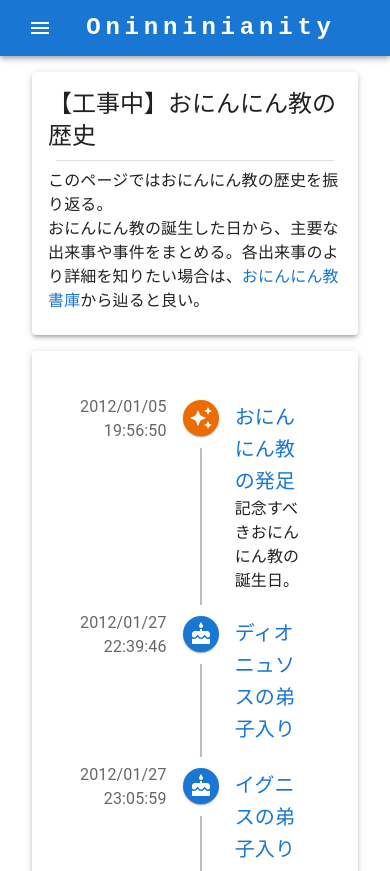
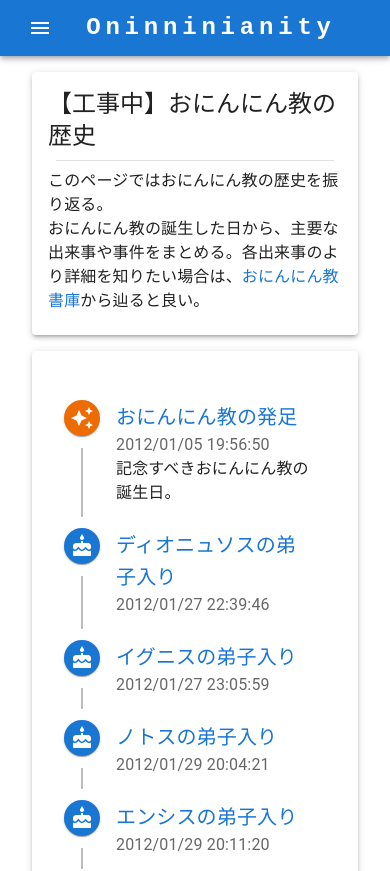
Before and after one commit to Rev-Schnabel/oninninkyo, a React (Create React App) app: page /history in a window 390 px wide. Shown: the top 871 px of the page. Built offline with nearby package versions, Linux system fonts and the light colour scheme.

Commit message:
For display on smartphones, the date is also displayed on the right side.

```diff
--- a/src/history/historyTimeline.tsx
+++ b/src/history/historyTimeline.tsx
@@ -3,15 +3,12 @@ import React from "react";
 import {
   Timeline,
   TimelineItem,
+  timelineItemClasses,
   TimelineSeparator,
   TimelineConnector,
   TimelineContent,
   TimelineDot
 } from '@mui/lab';
-
-import TimelineOppositeContent, {
-  timelineOppositeContentClasses,
-} from '@mui/lab/TimelineOppositeContent';
 
 import {
   Paper,
@@ -62,16 +59,14 @@ export const HistoryTimeline: React.FC = () => {
     <Paper elevation={3} sx={{ m: 2, p: 2}}>
       <Timeline
         sx={{
-          [`& .${timelineOppositeContentClasses.root}`]: {
-            flex: 0.2,
+          [`& .${timelineItemClasses.root}:before`]: {
+            flex: 0,
+            padding: 0,
           },
         }}
       >
         {history.sort((a, b) => +new Date(a.date) - +new Date(b.date)).map(h => (
           <TimelineItem key={h.date}>
-            <TimelineOppositeContent color="textSecondary">
-              {h.date}
-            </TimelineOppositeContent>
             <TimelineSeparator>
               {icons(h.icon)}
               <TimelineConnector />
@@ -80,6 +75,7 @@ export const HistoryTimeline: React.FC = () => {
               <Typography variant="h6" component="span">
                 <Link style={{ textDecoration: "none" }} href={h.url}>{h.event}</Link>
               </Typography>
+              <Typography color="textSecondary">{h.date}</Typography>
               <Typography>{h.description}</Typography>
             </TimelineContent>
           </TimelineItem>
```
